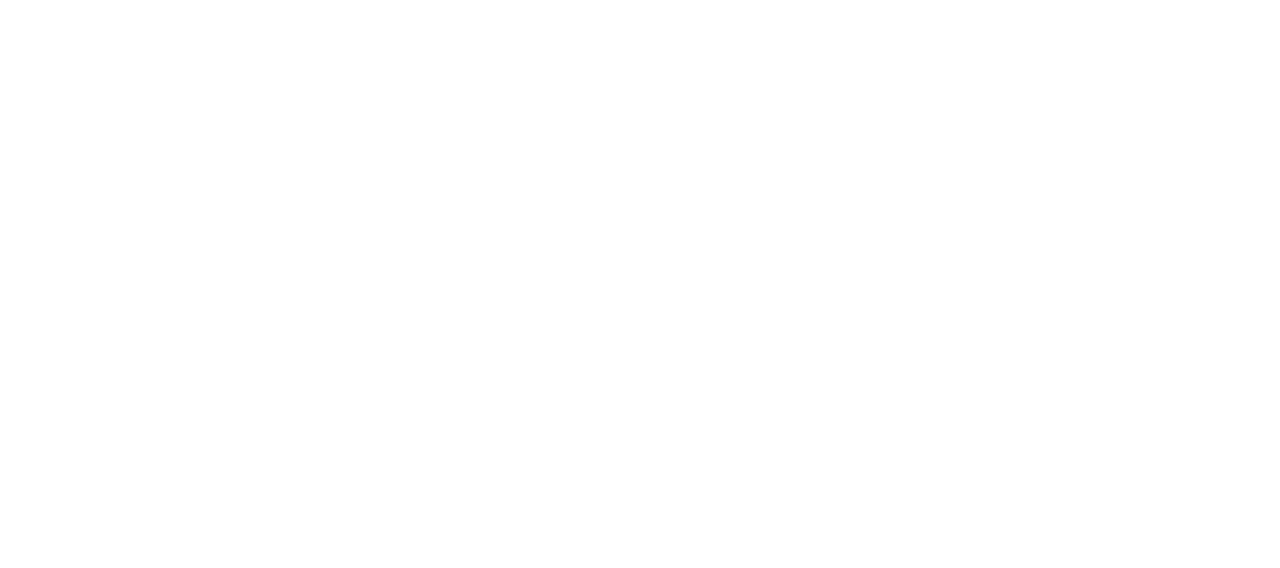
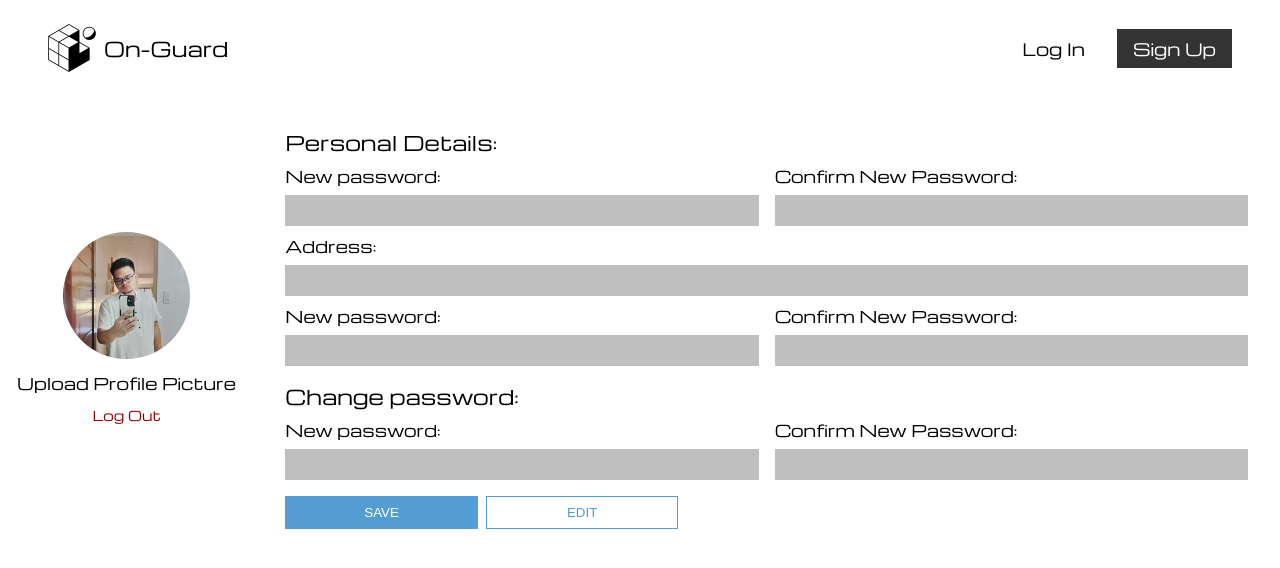
Before and after one commit to riandrei/onguard, a React (Vite) app: page /Profile in a window 1280 px wide. Before the commit this address had no page. Shown: the top 568 px of the page. Built offline with nearby package versions, Linux system fonts and the light colour scheme.

Commit message:
added profile section

```diff
--- a/src/App.jsx
+++ b/src/App.jsx
@@ -2,6 +2,7 @@
 import { useState } from "react"
 import Nav from './components/Nav'
 import Landing from "./pages/Landing"
+import Profile from "./pages/Profile"
 
 const App  = ()=> {
 
@@ -15,6 +16,7 @@
       <Router>
         <Routes>
             <Route path="/" element={<Landing navCount={navCount} handleNavClick={handleNavClick} />}/>
+            <Route path="/Profile" element={<Profile/>} />
         </Routes>
       </Router>
     </div>
--- /dev/null
+++ b/src/css/Profile.module.css
@@ -0,0 +1,112 @@
+@import url('https://fonts.googleapis.com/css2?family=Michroma&display=swap');
+.Profile{
+    display: flex;
+    flex-direction: column;
+    font-family: 'Michroma';
+
+}
+.Profile_body{
+    display: flex;
+    align-items: center;
+
+}
+.Profile_left{
+    display: flex;
+    flex-direction: column;
+    width:25%;
+    gap:.75rem;
+    align-items: center;
+
+}
+
+.Profile_left img{
+    width: 50%;
+    border-radius: 50%;
+}
+
+.Profile_left input{
+    display: none;
+}
+
+.Profile_left button{
+    background: none;
+    color:#940000;
+    font-family: 'Michroma';
+}
+.Profile_right{
+    width:100%;
+    padding:2rem;
+    display: flex;
+    flex-direction: column;
+    gap:1rem;
+}
+.Profile_right span{
+    font-size: 125%;
+}
+.Password{
+    display: flex;
+    flex-direction: column;
+    width:100%;
+    gap:.5rem;
+}
+.Password_inner{
+    width:100%;
+    display: flex;
+    justify-content: space-between;
+    gap:1rem;
+}
+
+.Password_inner2{
+    width:50%;
+    display: flex;
+    flex-direction: column;
+    gap:.5rem;
+}
+.Password_inner3{
+    width:100%;
+    display: flex;
+    flex-direction: column;
+    gap:.5rem;
+}
+.Password_inner3 input{
+    background-color: #33333350;
+    padding:.5rem 1rem;
+    font-size: 125;
+}
+.Password_inner2 input{
+    background-color: #33333350;
+    padding:.5rem 1rem;
+}
+
+.Save{
+    display: flex;
+    gap:.5rem;
+}
+
+.Save button{
+    width:20%;
+    padding:.5rem;
+    background-color: #549DD2;
+    color:#fff;
+}
+.Save button:nth-child(2){
+    border: solid 1px #549DD2;
+    background-color: #fff;
+    color:#549DD2;
+}
+
+@media(max-width:431px){
+    .Profile_body{
+        flex-direction: column;
+    }
+    .Profile_left{
+        width:100%;
+    }
+    .Profile_left img{
+        width:50%;
+    }
+    .Password_inner, .Password_inner2{
+        flex-direction: column;
+        width:100%;
+    }
+}
--- /dev/null
+++ b/src/pages/Profile.jsx
@@ -0,0 +1,75 @@
+import styles from '../css/Profile.module.css'
+
+import Nav from '../components/Nav';
+
+import Miko from '../assets/Miko.jpg'
+
+const Profile = ({handleNavClick, navCount}) => {
+    return(
+        <div className={styles.Profile}>
+            <Nav />
+            <div className={styles.Profile_body}>
+                <div className={styles.Profile_left}>
+                    <img src={Miko} />
+                    <label for="dp">Upload Profile Picture</label>
+                    <input id="dp" type="file" accept="image/*" />
+                    <button>Log Out</button>
+                </div>
+
+                <div className={styles.Profile_right}>
+
+                <div className={styles.Password}>
+                        <span>Personal Details:</span>
+                        <div className={styles.Password_inner}>
+                            <div className={styles.Password_inner2}>
+                                <label>New password:</label>
+                                <input type="text" />
+                            </div>
+                            <div className={styles.Password_inner2}>
+                                <label>Confirm New Password:</label>
+                                <input type="text" />
+                            </div>
+                        </div>
+
+                        <div className={styles.Password_inner3}>
+                            <label>Address:</label>
+                            <input type="text" />
+                        </div>
+
+                        <div className={styles.Password_inner}>
+                            <div className={styles.Password_inner2}>
+                                <label>New password:</label>
+                                <input type="text" />
+                            </div>
+                            <div className={styles.Password_inner2}>
+                                <label>Confirm New Password:</label>
+                                <input type="text" />
+                            </div>
+                        </div>
+
+                    </div>
+
+                    <div className={styles.Password}>
+                        <span>Change password:</span>
+                        <div className={styles.Password_inner}>
+                            <div className={styles.Password_inner2}>
+                                <label>New password:</label>
+                                <input type="password" />
+                            </div>
+                            <div className={styles.Password_inner2}>
+                                <label>Confirm New Password:</label>
+                                <input type="password" />
+                            </div>
+                        </div>
+                    </div>
+                    <div className={styles.Save}>
+                        <button>SAVE</button>
+                        <button>EDIT</button>
+                    </div>
+                </div>
+            </div>
+        </div>
+    )
+}
+
+export default Profile;
```
